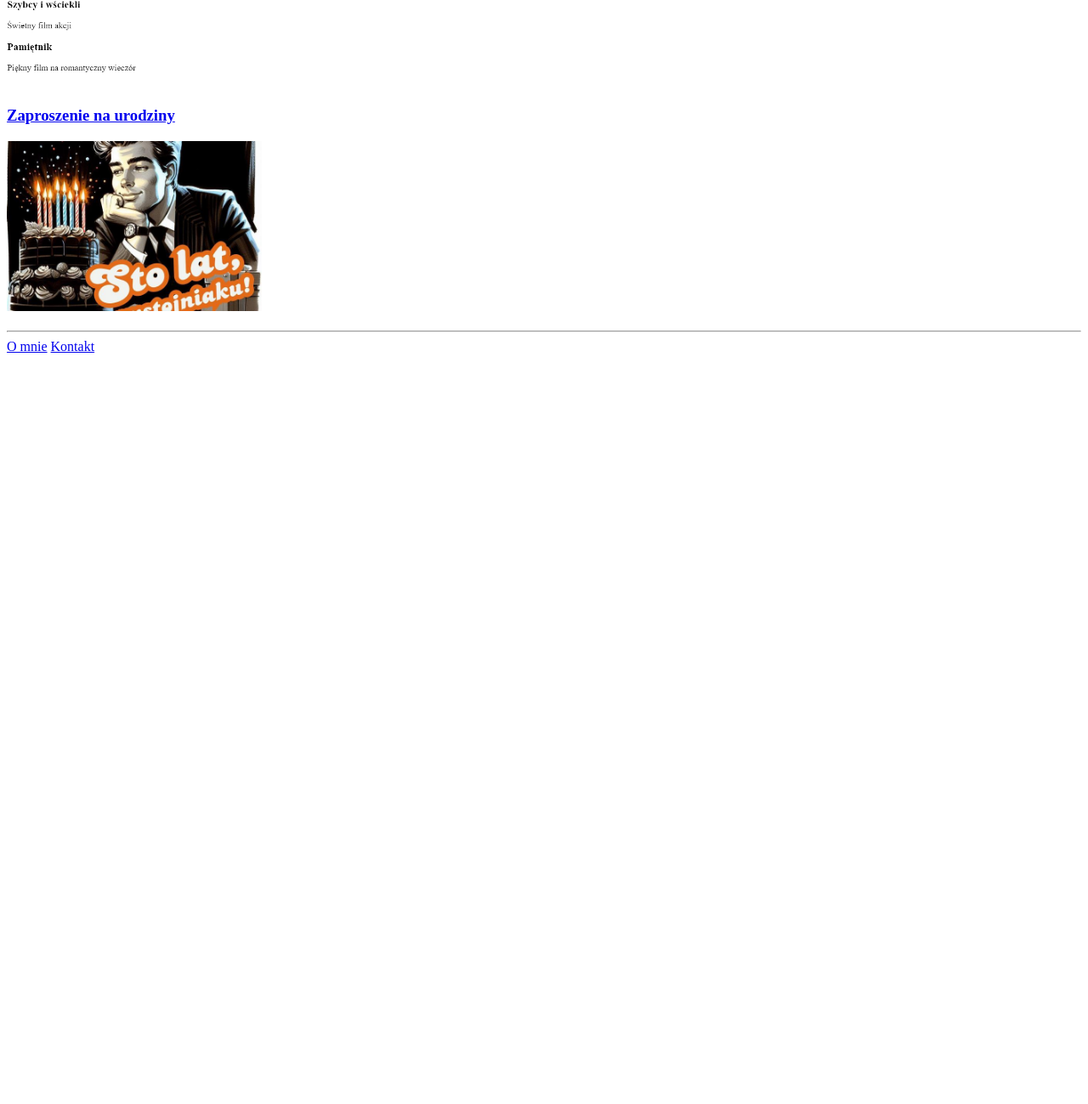
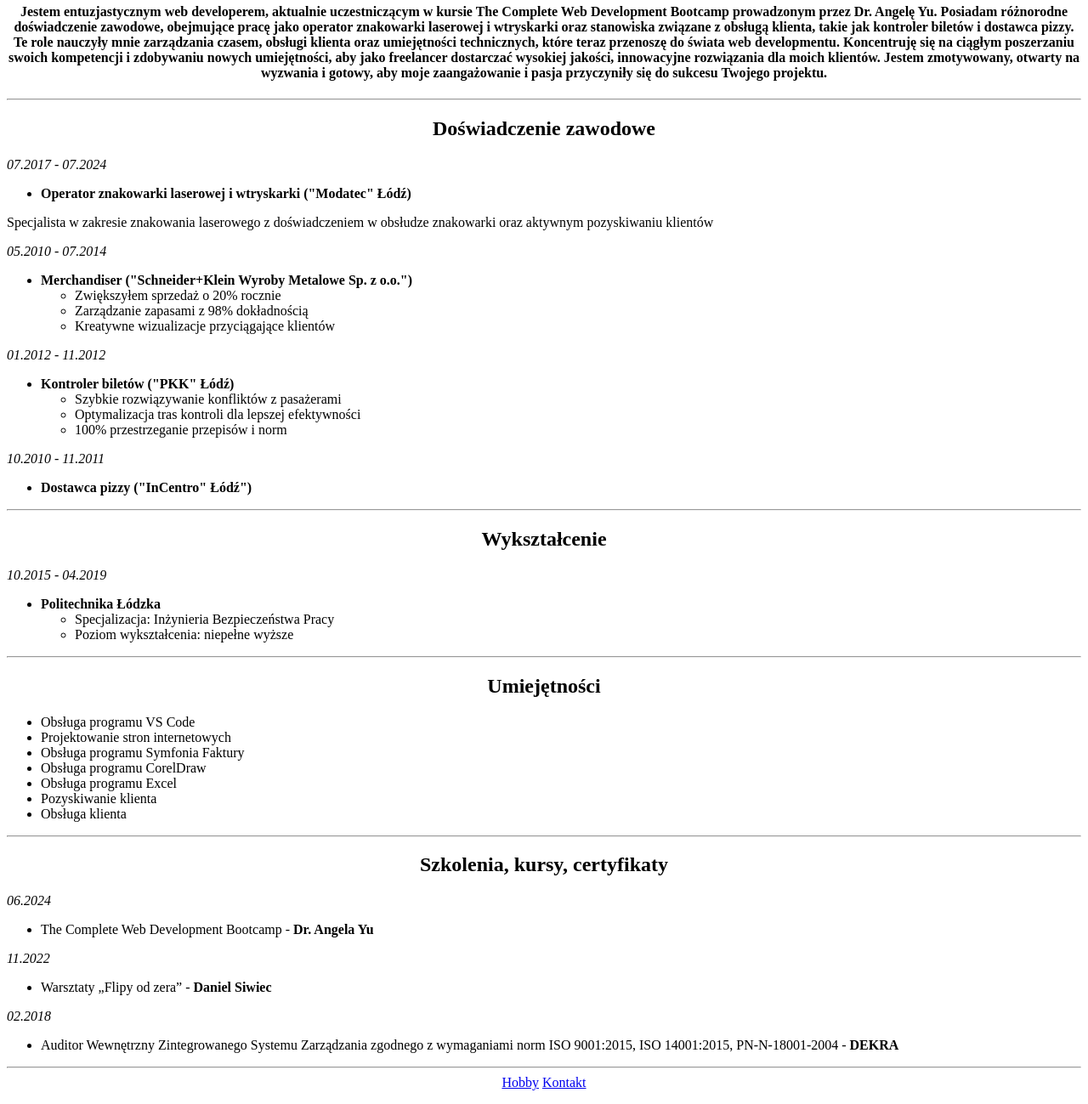
Before and after one commit to Darsson91/html.portfolio, a plain HTML site: page index.html in a window 1280 px wide. Shown: the part 287-1586 px from the top of the page at 85% size. Before the commit the page ends 800 px from the top, so only its background shows below. Drawn offline with Linux system fonts and the light colour scheme.

Commit message:
Add files via upload

```diff
--- a/index.html
+++ b/index.html
@@ -1,45 +1,171 @@
-<!-- TODO 1: Create the HTML Boilerplate -->
-
-<!-- TODO 2: Add Your previous projects' HTML into the public folder -->
-
-<!-- TODO 3: Take screenshots of your project previews and add the images to the images folder -->
-
-<!-- TODO 4: Add titles/subtitles etc. -->
-
-<!-- TODO 5: Add a link to the project pages -->
-
-<!-- TODO 6: Add images to show the project previews
-HINT for TODO 6: You can use the height attribute set to 200 to make the image smaller:
-https://developer.mozilla.org/en-US/docs/Web/HTML/Element/img#attr-height -->
-
-<!-- TODO 7: Add the Contact Me and About Me page links -->
-
 <!DOCTYPE html>
 <html lang="pl">
 <head>
     <meta charset="UTF-8">
     <meta name="viewport" content="width=device-width, initial-scale=1.0">
-    <title>Portfolio</title>
+    <title>CV Dariusz Siwek</title>
 </head>
 <body>
-    <h1><i><u>Portfolio Dariusza Siwka</u></i></h1>
-    <h2>Projektuję strony internetowe</h2>
+    <center><img src="./Obrazy/Nowy folder/moje zdjęcie.jpg" height="200"></center>
+    <center><h1><i>Podsumowanie</i></h1></center>
+    <center>
+        <h4>
+            Jestem entuzjastycznym web developerem, aktualnie uczestniczącym w kursie The Complete Web Development Bootcamp
+        prowadzonym przez Dr. Angelę Yu. Posiadam różnorodne doświadczenie zawodowe, obejmujące pracę jako operator znakowarki
+        laserowej i wtryskarki oraz stanowiska związane z obsługą klienta, takie jak kontroler biletów i dostawca pizzy. Te role
+        nauczyły mnie zarządzania czasem, obsługi klienta oraz umiejętności technicznych, które teraz przenoszę do świata web
+        developmentu. Koncentruję się na ciągłym poszerzaniu swoich kompetencji i zdobywaniu nowych umiejętności, aby jako freelancer
+        dostarczać wysokiej jakości, innowacyjne rozwiązania dla moich klientów. Jestem zmotywowany, otwarty na wyzwania i gotowy,
+         aby moje zaangażowanie i pasja przyczyniły się do sukcesu Twojego projektu.
+        </h4>
+    </center>
+    <p>
         <hr/>
-<h3>
-<a href="./public/filmy.html">Najlepsze filmy</a>
+        <Center>
+            <h2>Doświadczenie zawodowe</h2>
+        </Center>
+        <i>07.2017 - 07.2024</i>
         <p>
-<img src="./assets/images/filmy.png" height="200">
+            <ul>
+                <li>
+                    <b>Operator znakowarki laserowej i wtryskarki ("Modatec" Łódź)</b>
+                </li>
+            </ul>
+            Specjalista w zakresie znakowania laserowego z doświadczeniem w obsłudze znakowarki oraz aktywnym
+            pozyskiwaniu klientów
         </p>
+        <i>05.2010 - 07.2014</i>
+        <p>
+            <ul>
+                <li>
+                    <b>Merchandiser ("Schneider+Klein Wyroby Metalowe Sp. z o.o.")</b>
+                </li>
+                <ul>
+                    <li>
+                        Zwiększyłem sprzedaż o 20% rocznie
+                    </li>
+                    <li>
+                        Zarządzanie zapasami z 98% dokładnością
+                    </li>
+                    <li>
+                        Kreatywne wizualizacje przyciągające klientów
+                    </li>
+                </ul>
+            </ul>
+        </p>
+        <i>01.2012 - 11.2012</i>
+        <p>
+            <ul>
+                <li>
+                    <b>Kontroler biletów ("PKK" Łódź)</b>
+                </li>
+                <ul>
+                    <li>
+                        Szybkie rozwiązywanie konfliktów z pasażerami
+                    </li>
+                    <li>
+                        Optymalizacja tras kontroli dla lepszej efektywności
+                    </li>
+                    <li>
+                        100% przestrzeganie przepisów i norm
+                    </li>
+                </ul>
+            </ul>
+        </p>
+        <i>10.2010 - 11.2011</i>
+        <p>
+            <ul>
+                <li>
+                    <b>Dostawca pizzy ("InCentro" Łódź")</b>
+                </li>
+            </ul>
+        </p>
+    <hr/>
+        <center>
+            <h2>Wykształcenie</h2>
+        </center>
+        <i>10.2015 - 04.2019</i>
+        <p>
+            <ul>
+                <li>
+                    <b>Politechnika Łódzka</b>
+                    <ul>
+                        <li>
+                            Specjalizacja: Inżynieria Bezpieczeństwa Pracy
+                        </li>
+                        <li>
+                            Poziom wykształcenia: niepełne wyższe
+                        </li>
+                    </ul>
+                </li>
+            </ul>
+        </p>
+    <hr/>
+         <center>
+            <h2>Umiejętności</h2>
+         </center>
+         <p>
+            <ul>
+                <li>
+                    Obsługa programu VS Code
+                </li>
+                <li>
+                    Projektowanie stron internetowych
+                </li>
+                <li>
+                    Obsługa programu Symfonia Faktury
+                </li>
+                <li>
+                    Obsługa programu CorelDraw
+                </li>
+                <li>
+                    Obsługa programu Excel
 
-
+                </li>
+                <li>
+                    Pozyskiwanie klienta
+                </li>
+                <li>
+                    Obsługa klienta
+                </li>
+            </ul>
+         </p>
+    <hr/>
+        <center>
+            <h2>Szkolenia, kursy, certyfikaty</h2>
+        </center>
         <p>
-        <a href="./public/urodziny.html">Zaproszenie na urodziny</a>
+            <i>06.2024</i>
         </p>
         <p>
-    <img src="./assets/images/urodziny.jpg" height="200">
+            <ul>
+                <li>
+                    The Complete Web Development Bootcamp - <b>Dr. Angela Yu</b>
+                </li>
+            </ul>
         </p>
-</h3><hr/>
-<a href="./public/o mnie.html">O mnie</a>
-<a href="./public/kontakt.html">Kontakt</a>
+        <p>
+            <i>11.2022</i>
+            <ul>
+                <li>
+                    Warsztaty „Flipy od zera” - <b>Daniel Siwiec</b>
+                </li>
+            </ul>
+        </p>
+        <p>
+            <i>02.2018</i>
+            <ul>
+                <li>
+                    Auditor Wewnętrzny Zintegrowanego Systemu Zarządzania zgodnego z wymaganiami norm ISO 9001:2015, ISO 14001:2015, PN-N-18001-2004 - <b>DEKRA</b>
+
+                </li>
+            </ul>
+        </p>
+    <hr/>
+        <center>
+            <a href="./Public/Hobby.html">Hobby</a>
+            <a href="./Public/kontakt.html">Kontakt</a>
+        </center>
+    </p>
 </body>
 </html>
```
Also changed, not shown: Public/Hobby.html (added, +11 -0 lines), Public/kontakt.html (added, +19 -0 lines), Obrazy/Nowy folder/moje zdjęcie.jpg (added), Obrazy/gotowanie.jpg (added), Obrazy/nieruchomosci.jpg (added), Obrazy/projektowanie-stron-www.png (added), Obrazy/projektowanie.jpg (added), Obrazy/rozwoj.jpg (added). Lines whose indentation alone changed are shown as unchanged.
